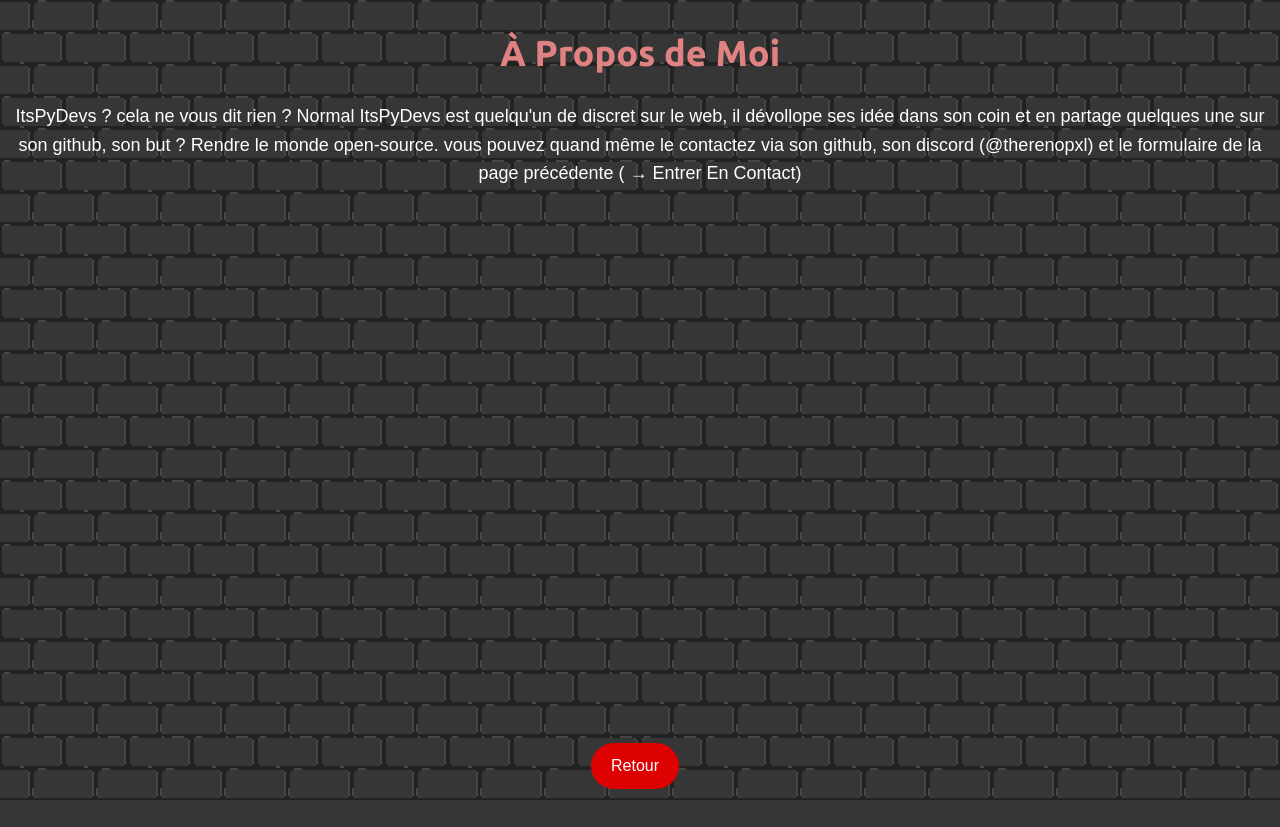
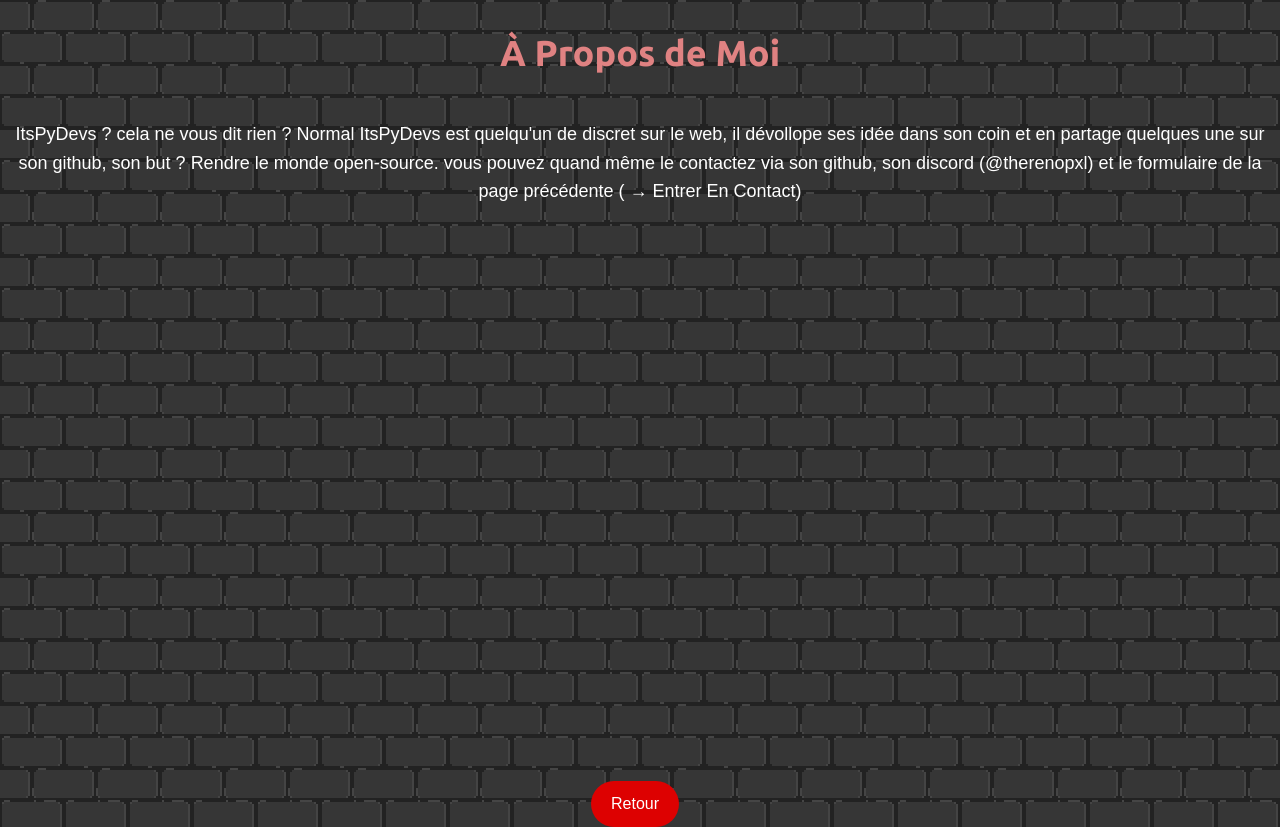
Before and after one commit to ItsPyDevs/itspydevs.github.io, a PHP site: page /about.html in a window 1280 px wide. Before the commit the page ends 800 px from the top, so only its background shows below. Run offline with PHP 8.4, Linux system fonts and the light colour scheme.

Commit message:
Update general.css

```diff
--- a/assets/css/general.css
+++ b/assets/css/general.css
@@ -5,4 +5,12 @@ body {
 	margin: 0;
 	background-image: url('../img/bricks-background.png');
 	background-repeat: repeat;
+	display: flex;
+	flex-direction: column;
+	align-items: center;
+	justify-content: center;
+	min-height: 100vh;
+	text-align: center;
+	box-sizing: border-box;
+	overflow-x: hidden;
 }
```
